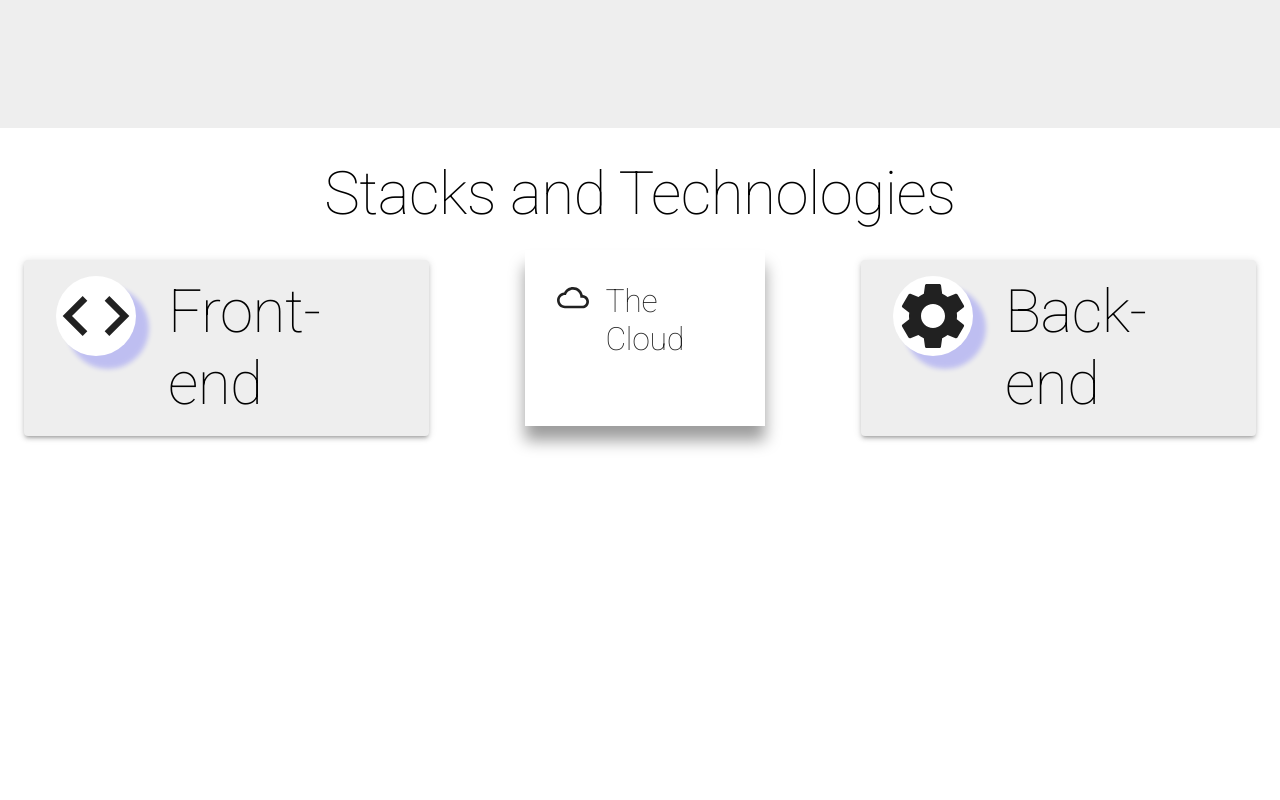
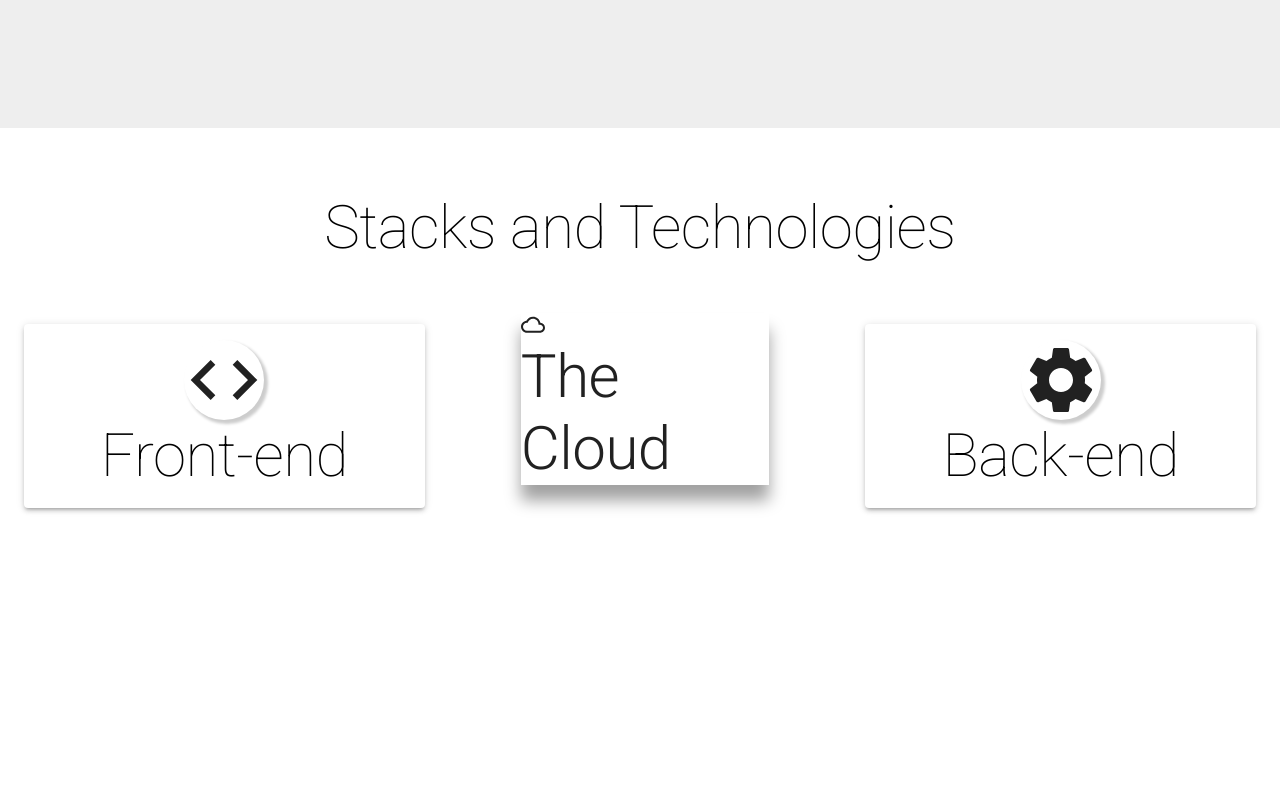
Before and after one commit to fobdev/PedroDev, a React (Create React App) app: page / in a window 1280 px wide. Shown: the part 740-1540 px from the top of the page. Built offline with nearby package versions, Linux system fonts and the light colour scheme.

Commit message:
updated about page

```diff
--- a/src/components/styles/About.ts
+++ b/src/components/styles/About.ts
@@ -1,63 +1,126 @@
 import { SxProps, Theme } from "@mui/system";
 
+const google_colors = {
+    blue: "#4285F4",
+    red: "#DB4437",
+    yellow: "#F4B400",
+    green: "#0F9D58",
+};
+
+const firebase_colors = {
+    yellow: "#FFCA28",
+    ember: "#FFA000",
+    orange: "#F57C00",
+};
+
+const heroku_colors = {
+    indigo: "#211746",
+    violet: "#430098",
+    lavender: "#7673C0",
+};
+
 export const mainAboutContainer: SxProps<Theme> = {
-    height: "100vh",
-    backgroundColor: "white",
+    backgroundColor: "#fff",
+    padding: "4em 0 4em 0",
 
     ".title": {
-        paddingTop: ".5em",
-        paddingBottom: ".5em",
+        paddingBottom: "1em",
         fontWeight: "200",
         textAlign: "center",
     },
 
     ".papers": {
         display: "flex",
+        alignItems: "flex-start",
+        alignContent: "flex-start",
         columnGap: "6em",
         justifyContent: "center",
 
-        ".title-fe, .title-be": {
-            fontWeight: "200",
-            color: "black",
-        },
+        ".left-paper, .right-paper": {
+            display: "flex",
+            flexDirection: "column",
+            alignItems: "center",
+            backgroundColor: "white",
+            columnGap: "1em",
 
-        ".left-paper, .right-paper": {
-            backgroundColor: "#eee",
-            display: "flex",
-            columnGap: "1em",
+            ".left-box, .right-box": {
+                display: "flex",
+                flexWrap: "wrap",
+                padding: "1em 2em 1em 2em",
+                justifyContent: "center",
+                columnGap: "2em",
+
+                ".title-fe, .title-be": {
+                    fontWeight: "200",
+                    color: "black",
+                },
+            },
 
             ".code-icon, .settings-icon": {
                 fontSize: "5em",
                 backgroundColor: "white",
                 borderRadius: "5em",
-                boxShadow: "12px 12px 5px 1px rgba(0, 0, 255, .2)",
+                boxShadow: "3px 3px 3px 1px rgba(0, 0, 0, .2)",
             },
         },
 
-        ".middle-paper": {
+        ".middle-floating-boxes": {
+            userSelect: "none",
             display: "flex",
+            flexDirection: "column",
+            rowGap: "4em",
+            ".gcp-paper, .firebase-paper, .heroku-paper": {
+                a: {
+                    textDecoration: "none",
+                    color: "black",
+                    borderRadius: "5em",
+                },
+                ".MuiPaper-root": {
+                    display: "flex",
+                    justifyContent: "center",
+                },
+                ".wrapper": {
+                    cursor: "pointer",
+                    display: "flex",
+                    columnGap: ".5em",
+                    padding: "0 3em 0 3em",
+                    boxShadow: "5px 5px 5px 1px rgba(0, 0, 0, .4)",
+                    backgroundColor: "white",
+                    borderRadius: "5em",
+                },
+                ".wrapper:active": {
+                    transition: ".03s",
+                    boxShadow: "1px 1px 1px 1px rgba(0, 0, 0, .4)",
+                },
+            },
 
-            ".middle-box": {
+            ".gcp-paper > .MuiPaper-root": {
+                background: `linear-gradient(30deg,${google_colors.green} 20px, ${google_colors.blue} 20px, ${google_colors.blue} 40px, ${google_colors.red} 40px, ${google_colors.red} 60px, ${google_colors.yellow} 60px, ${google_colors.yellow} 80px, #fff 80px);`,
+            },
+
+            ".firebase-paper > .MuiPaper-root": {
+                background: `linear-gradient(30deg, ${firebase_colors.orange} 10px, ${firebase_colors.orange} 30px, ${firebase_colors.ember} 30px, ${firebase_colors.ember} 50px, ${firebase_colors.yellow} 50px, ${firebase_colors.yellow} 70px, #fff 70px);`,
+            },
+
+            ".heroku-paper > .MuiPaper-root": {
+                background: `linear-gradient(30deg, ${heroku_colors.indigo} 10px, ${heroku_colors.indigo} 30px, ${heroku_colors.lavender} 30px, ${heroku_colors.lavender} 50px, ${heroku_colors.violet} 50px, ${heroku_colors.violet} 70px, #fff 70px);`,
+            },
+
+            ".middle-paper": {
                 display: "flex",
-                backgroundColor: "white",
-                padding: "2em",
+                justifyContent: "center",
+                padding: "1.5em",
                 columnGap: "1em",
-                ".cloud-icon": {
+                ".icon": {
                     fontSize: "2em",
+                    alignSelf: "center",
                 },
-
-                ".title-cd": {
+                ".clouds-title": {
+                    padding: ".5em 0 .5em 0",
                     fontWeight: "200",
                     fontSize: "2em",
                 },
             },
         },
-
-        ".left-box, .right-box": {
-            display: "flex",
-            padding: "1em 2em 1em 2em",
-            justifyContent: "center",
-            columnGap: "2em",
-        },
     },
 };
```
Also changed, not shown: src/images/firebase-icon.svg (added), src/images/heroku-icon.svg (added).
